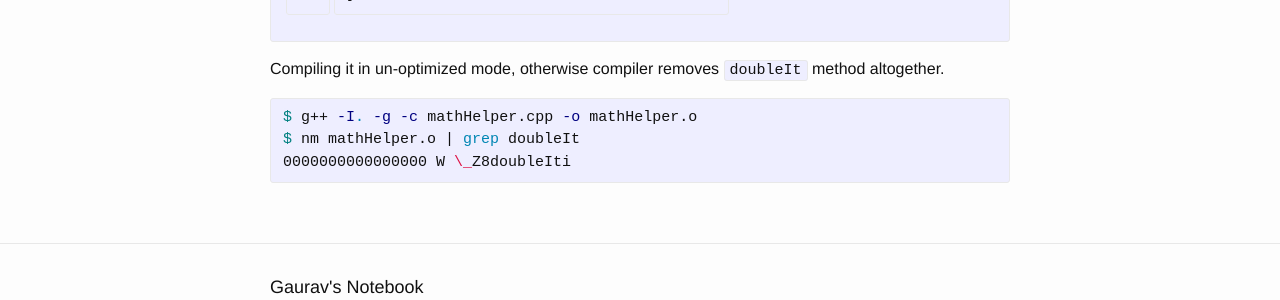
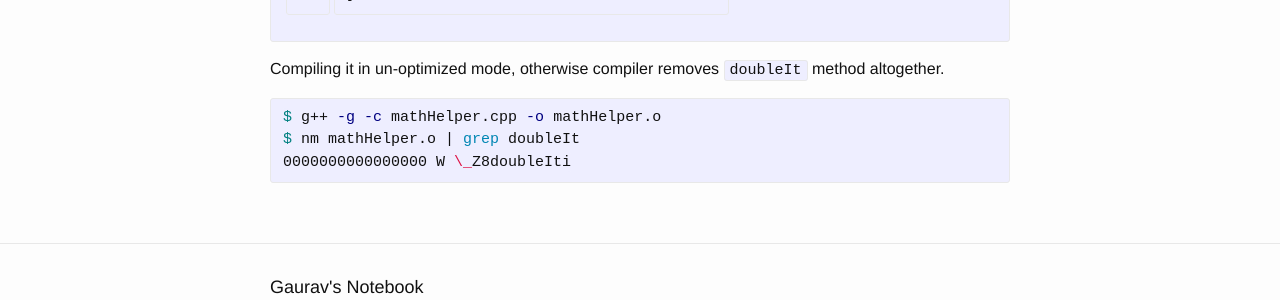
Before and after one commit to mgaurav/mgaurav.github.io, a Jekyll site: the page built from _posts/2018-02-11-inline-functions.markdown, in a window 1280 px wide. Shown: the part 1808-2108 px from the top of the page. Built offline with Jekyll 4.4.1, drawn with Linux system fonts in a browser that asks for light colours; comment, search, counter and statistics services are not loaded.

Commit message:
Remove unnecessary compile flag

```diff
--- a/_posts/2018-02-11-inline-functions.markdown
+++ b/_posts/2018-02-11-inline-functions.markdown
@@ -82,7 +82,7 @@ int quadrupleIt(int value)
 
 Compiling it in un-optimized mode, otherwise compiler removes `doubleIt` method altogether.
 {% highlight bash %}
-$ g++ -I. -g -c mathHelper.cpp -o mathHelper.o
+$ g++ -g -c mathHelper.cpp -o mathHelper.o
 $ nm mathHelper.o | grep doubleIt
 0000000000000000 W \_Z8doubleIti
 {% endhighlight %}
```
